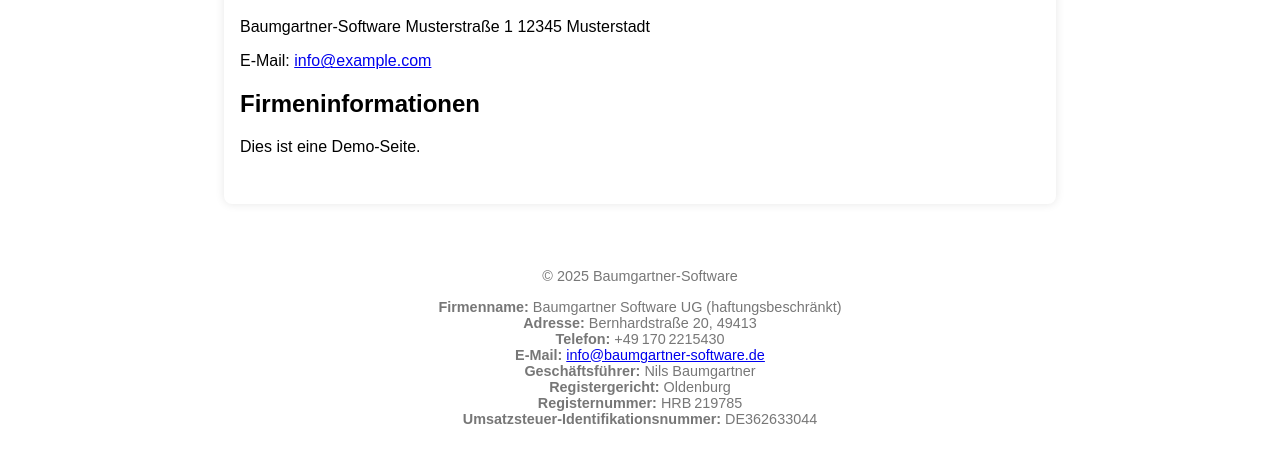
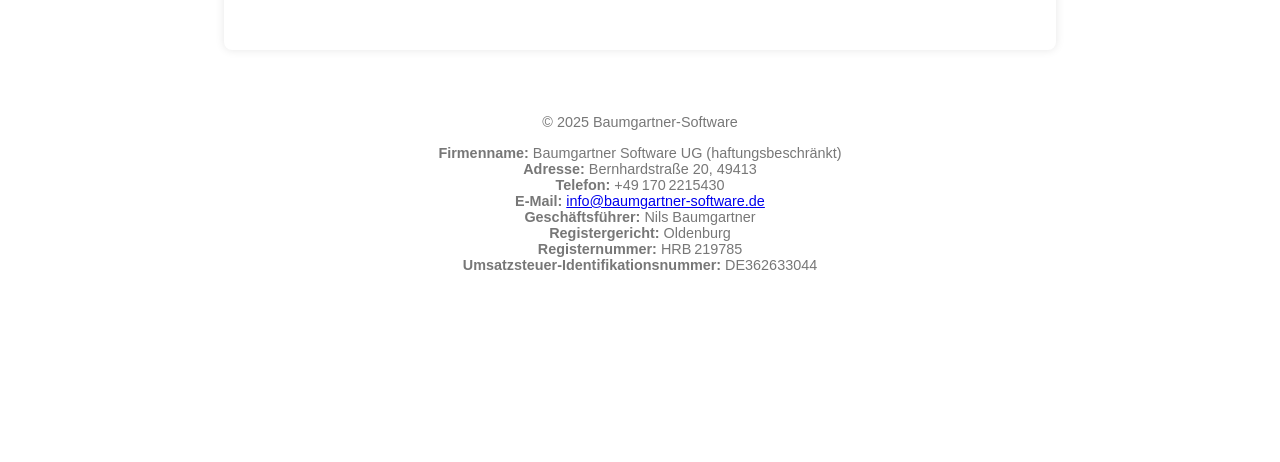
Before and after one commit to baumgartner-software/baumgartner-software.github.io, an Astro site: page /impressum in a window 1280 px wide. Shown: the part 154-616 px from the top of the page. Built offline with nearby package versions, Linux system fonts and the light colour scheme; Astro itself is replaced by a stand-in of ours.

Commit message:
Update Impressum page to display company info

```diff
--- a/src/pages/impressum.md
+++ b/src/pages/impressum.md
@@ -7,14 +7,4 @@
 
 # Impressum
 
-Baumgartner-Software
-Musterstraße 1
-12345 Musterstadt
-
-E-Mail: info@example.com
-
-## Firmeninformationen
-
 <ImpressumInfo />
-
-Dies ist eine Demo-Seite.
```
